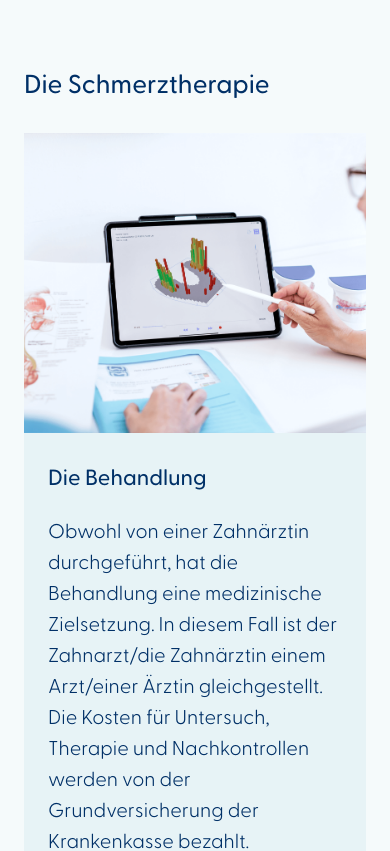
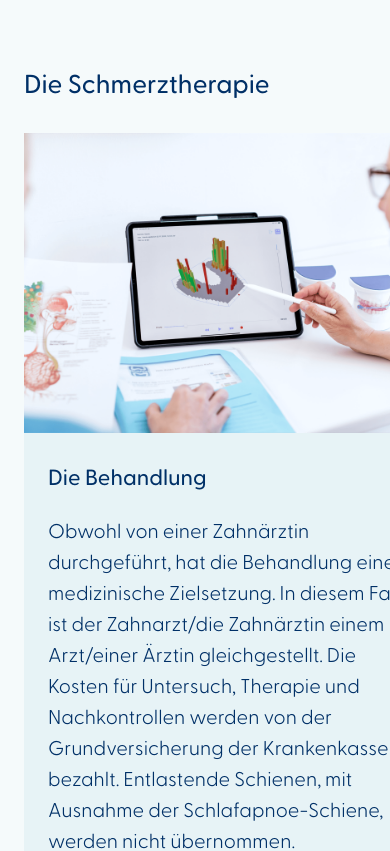
Before and after one commit to jeromehaas/haerle-practice-web, a Next.js app: page / in a window 390 px wide. Shown: the part 1380-2231 px from the top of the page. Built offline with nearby package versions, Linux system fonts and the light colour scheme; no server answers.

Commit message:
Cleanup: component cards

```diff
--- a/components/sections/auth/auth.jsx
+++ b/components/sections/auth/auth.jsx
@@ -16,7 +16,6 @@ const Auth = () => {
     if (process.env.NEXT_PUBLIC_MODE === 'development' ) router.push('/login');
   })
 
-
   return null;
 }
 
--- a/components/sections/cards/cards.jsx
+++ b/components/sections/cards/cards.jsx
@@ -4,13 +4,36 @@ import { Image } from 'components/partials/image/image';
 import { Paragraph } from 'components/partials/paragraph/paragraph';
 import { Link } from 'components/partials/link/link';
 import { Icon } from 'components/partials/icon/icon';
+import { useRef, useEffect, useState } from 'react';
 
 const Cards = ({ data }) => {
+
+  const cardsWrapperRef = useRef();
+
+  const [cardPosition, setCardPosition] = useState('left');
+
+  const toggleCardPosition = () => {
+    if (cardPosition === 'left') {
+      setCardPosition('right');
+      cardsWrapperRef.current.scroll({
+        top: 0,
+        left: 500,
+        behavior: 'smooth'
+      });
+    } else {
+      setCardPosition('left');
+      cardsWrapperRef.current.scroll({
+        top: 0,
+        left: 0,
+        behavior: 'smooth'
+      });
+    }
+  }
 
   return (
     <Section data={{ className: 'cards'}}>
       <Heading data={{ className: 'cards__title', level: 'h2' }}>{ data.title }</Heading>
-      <div className="cards__wrapper">
+      <div className="cards__wrapper" ref={cardsWrapperRef} onClick={ toggleCardPosition }>
         {data.cards.map((card, index) => (
           <CardItem key={ index } data={{
             imageSrc: card.imageSrc,
@@ -30,12 +53,12 @@ const Cards = ({ data }) => {
 
 const CardItem = ({ data }) => {
   return (
-    <div className="cards__item">
-      <Image data={{ className: 'cards__image', src: data.imageSrc }} />
-      <div className="cards__item__wrapper">
-        <Heading data={{ level: 'h5'}}>{ data.title }</Heading>
-        <Paragraph data={{}} >{ data.text }</Paragraph>
-        <Link data={{ href: data.linkHref, icon: 'arrow'}}>{ data.linkText }</Link>
+    <div className="cards__item item">
+      <Image data={{ className: 'item__image', src: data.imageSrc }} />
+      <div className="item__wrapper">
+        <Heading data={{ className: 'item__title', level: 'h5'}}>{ data.title }</Heading>
+        <Paragraph data={{ className: 'item__text' }} >{ data.text }</Paragraph>
+        <Link data={{ className: 'item__link', href: data.linkHref, icon: 'arrow'}}>{ data.linkText }</Link>
       </div>
     </div>
   )
--- a/components/sections/cards/cards.scss
+++ b/components/sections/cards/cards.scss
@@ -1,5 +1,6 @@
 .cards {
 	position: relative;
+	scroll-behavior: smooth;
 
 	&__inner {
 		max-width: 1200px;
@@ -17,7 +18,7 @@
 		justify-content: center;
 	}
 
-	&__item {
+	.item {
 		background-color: $lightblue-10;
 		margin-right: 24px;
 		border-radius: 0 0 20px 0;
@@ -26,15 +27,8 @@
 		transition: all 0.3s ease;
 		overflow: hidden;
 
-		&__wrapper {
-			padding: 32px 24px;
-			display: flex;
-			flex-direction: column;
-			justify-content: flex-start;
-			flex-grow: 1;
-		}
 
-		.image {
+		&__image {
 			position: relative;
 			height: 100%;
 			object-fit: cover;
@@ -51,15 +45,23 @@
 
 		}
 
-		h5 {
+		&__wrapper {
+			padding: 32px 24px;
+			display: flex;
+			flex-direction: column;
+			justify-content: flex-start;
+			flex-grow: 1;
+		}
+
+		&__title {
 			margin-bottom: 24px;
 		}
 
-		p {
+		&__text {
 			margin-bottom: 24px;
 		}
 
-		a {
+		&__link {
 			margin-top: auto;
 		}
 
@@ -70,9 +72,9 @@
 		&:hover {
 			background-color: $lightblue-20;
 
-			.cards__image img {
+			.item__image img {
+				border: 10px solid red;
 				transform: scale(1.05);
-
 			}
 
 		}
@@ -101,13 +103,14 @@
 			padding-right: 0px;
 		}
 
-		&__item {
+		 .item {
 			min-width: 65vw;
 			min-width: 400px;
 
 			&:last-child {
 				margin-right: 24px;
 			}
+
 		}
 
 		&__icon {
```
